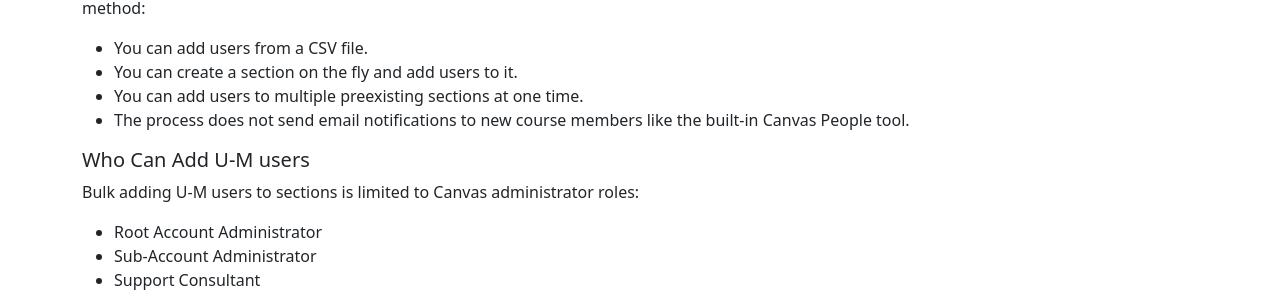
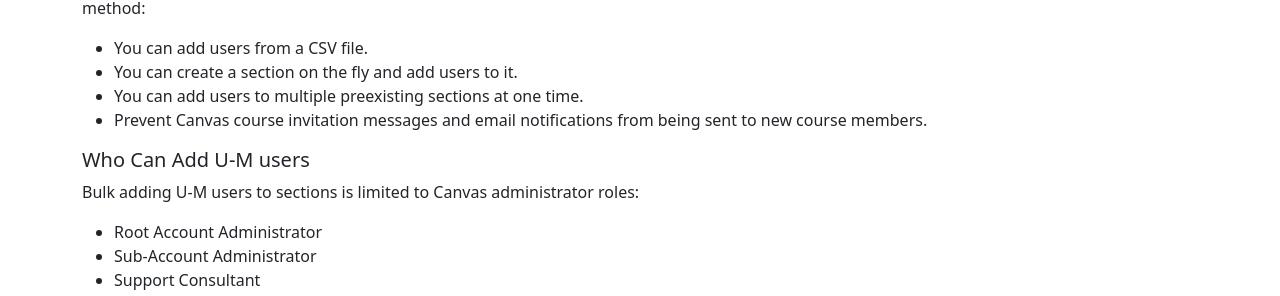
Before and after one commit to tl-its-umich-edu/canvas-course-manager-next, a Jekyll site: the page built from docs/add-um-users.html, in a window 1280 px wide. Shown: the part 212-508 px from the top of the page. Built offline with Jekyll 4.4.1, drawn with Linux system fonts in a browser that asks for light colours.

Commit message:
Update docs/add-um-users.html
Co-authored-by: melindakraft <makraft@umich.edu>

```diff
--- a/docs/add-um-users.html
+++ b/docs/add-um-users.html
@@ -9,7 +9,7 @@
   <li>You can add users from a CSV file.</li>
   <li>You can create a section on the fly and add users to it.</li>
   <li>You can add users to multiple preexisting sections at one time.</li>
-  <li>The process does not send email notifications to new course members like the built-in Canvas People tool.</li>
+  <li>Prevent Canvas course invitation messages and email notifications from being sent to new course members.</li>
 </ul>
 <h2 class="h5">Who Can Add U-M users</h2>
 <p>Bulk adding U-M users to sections is limited to Canvas administrator roles:</p>
```
